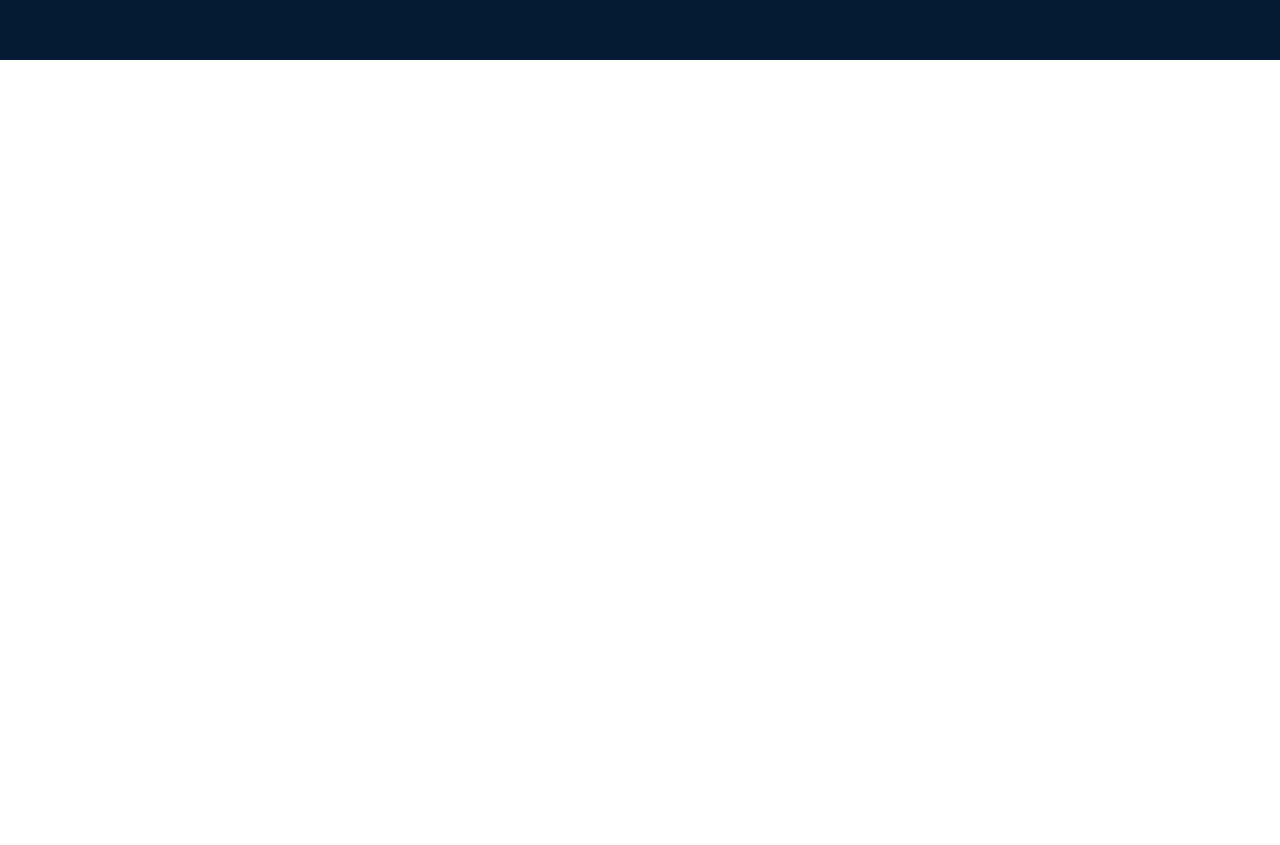
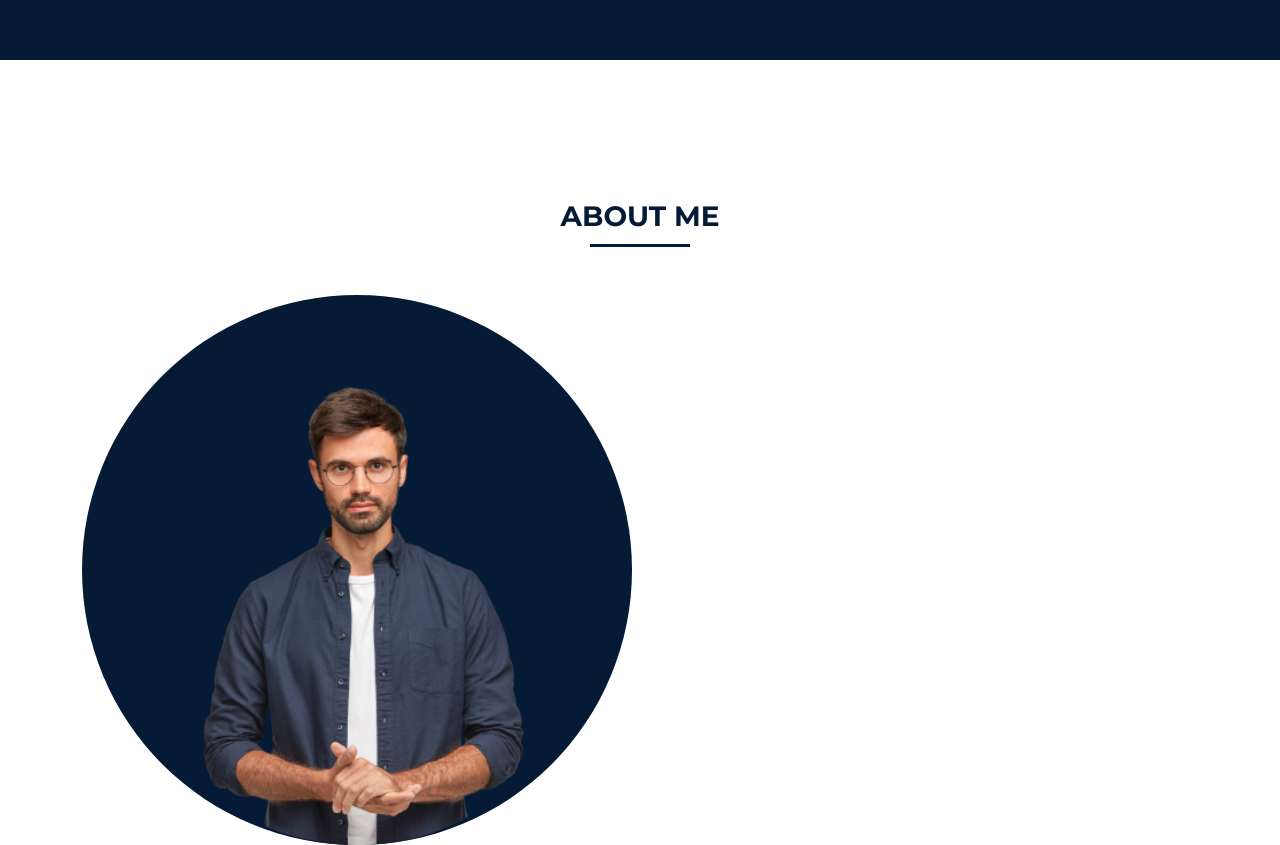
Before and after one commit to zabiremu/EasyLearning-Client-Side, a React (Create React App) app: page / in a window 1280 px wide. Shown: the part 4322-5167 px from the top of the page. Before the commit the page ends 4442 px from the top, so only its background shows below. Built offline with nearby package versions, Linux system fonts and the light colour scheme; grey boxes are pictures that could not be loaded; a web font is replaced by a local one.

Commit message:
About Me section Part-01

```diff
--- a/src/App.jsx
+++ b/src/App.jsx
@@ -7,6 +7,7 @@ import RecentProject from './components/RecentProjects/RecentProject';
 import Courses from './components/Courses/Courses';
 import Videos from './components/Videos/Videos';
 import Review from './components/ClientReview/Review';
+import AboutMe from './components/AboutMe.jsx/AboutMe';
 function App() {
   return (
     <div>
@@ -19,6 +20,7 @@ function App() {
       <Courses/>
       <Videos/>
       <Review/>
+      <AboutMe/>
     </div>
   );
 }
--- a/src/assets/css/style.css
+++ b/src/assets/css/style.css
@@ -270,6 +270,18 @@ img{
 .slick-prev{
   left: 0px !important;
 }
+.about_img{
+  background-color: #051b35;
+  width: 550px;
+  height: 550px;
+  border-radius: 50%;
+  display: flex;
+  align-items: flex-end;
+  justify-content: center;
+}
+.face{
+  width:85%;
+}
 @media (max-width: 576px) {
   .Recent_projects{
     padding-top: 200px;
--- /dev/null
+++ b/src/components/AboutMe.jsx/AboutMe.jsx
@@ -0,0 +1,26 @@
+import React, { Component, Fragment } from "react";
+import { Col, Container, Row } from "react-bootstrap";
+import face from "../../assets/image/fotor_2023-1-7_15_24_7.png";
+
+export default class AboutMe extends Component {
+  render() {
+    return (
+      <Fragment>
+        <Container>
+          <h1 className="service_title text-center">About Me</h1>
+          <div className="bottom"></div>
+          <Row>
+            <Col lg={6} md={6} sm={12}>
+              <div className="about_img">
+                <img src={face} alt="" className="face" />
+              </div>
+            </Col>
+            <Col lg={6} md={6} sm={12}>
+              <div></div>
+            </Col>
+          </Row>
+        </Container>
+      </Fragment>
+    );
+  }
+}
--- a/src/components/ClientReview/Review.jsx
+++ b/src/components/ClientReview/Review.jsx
@@ -11,11 +11,13 @@ export default class Review extends Component {
     const settings = {
       dots: true,
       infinite: true,
+      vertical:true,
       speed: 3000,
       slidesToShow: 1,
       slidesToScroll: 1,
       autoplay: true,
       autoplaySpeed: 3000,
+      arrows:false,
       responsive: [
         {
           breakpoint: 1024,
```
Also changed, not shown: src/assets/image/fotor_2023-1-7_15_24_7.png (added).
